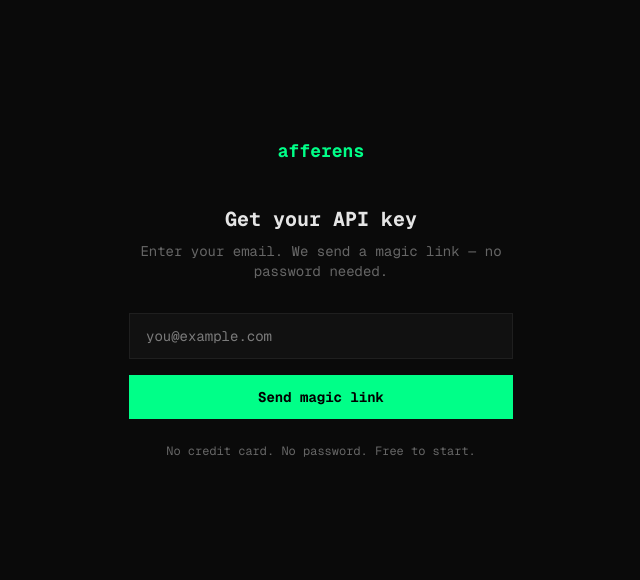
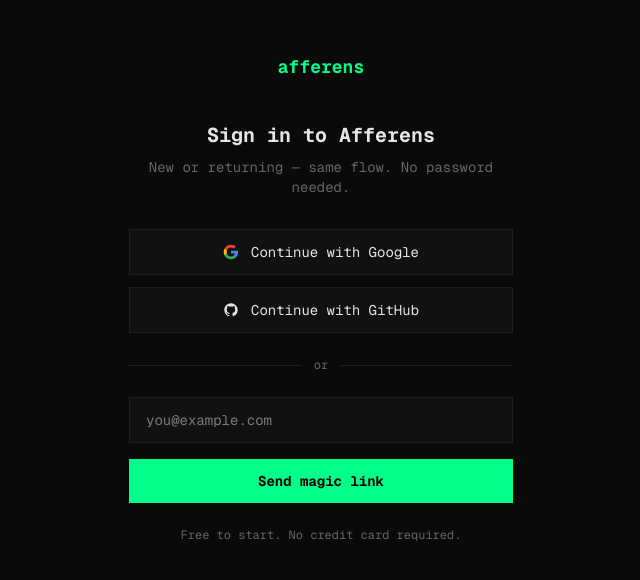
Before and after one commit to afferens/afferens, a Next.js app: page /signup in a window 1280 px wide. Shown: the part 102-682 px from the top of the page, without its empty margins (319-959 px from the left). Built offline with nearby package versions, Linux system fonts and the light colour scheme.

Commit message:
feat: SSO login (Google + GitHub) + rename Get API Key to Sign In

```diff
--- a/app/docs/page.tsx
+++ b/app/docs/page.tsx
@@ -14,7 +14,7 @@
           className="px-4 py-2 text-sm font-medium border"
           style={{ borderColor: 'var(--accent)', color: 'var(--accent)' }}
         >
-          Get API Key
+          Sign In
         </Link>
       </nav>
 
--- a/app/page.tsx
+++ b/app/page.tsx
@@ -17,7 +17,7 @@
             className="px-4 py-2 text-sm font-medium border transition-colors"
             style={{ borderColor: 'var(--accent)', color: 'var(--accent)' }}
           >
-            Get API Key
+            Sign In
           </Link>
         </div>
       </nav>
@@ -48,7 +48,7 @@
             className="px-8 py-3 font-bold text-sm transition-all"
             style={{ background: 'var(--accent)', color: '#000' }}
           >
-            Get your API key — free
+            Get started — free
           </Link>
           <Link
             href="/docs"
--- a/app/pricing/page.tsx
+++ b/app/pricing/page.tsx
@@ -84,7 +84,7 @@
             className="text-xs font-mono font-bold px-4 py-2 flex-shrink-0"
             style={{ border: '1px solid var(--accent)', color: 'var(--accent)' }}
           >
-            Get API Key
+            Sign In Free
           </Link>
         </div>
 
--- a/app/signup/page.tsx
+++ b/app/signup/page.tsx
@@ -10,7 +10,7 @@
   const [loading, setLoading] = useState(false)
   const [error, setError] = useState('')
 
-  async function handleSubmit(e: React.FormEvent) {
+  async function handleMagicLink(e: React.FormEvent) {
     e.preventDefault()
     setLoading(true)
     setError('')
@@ -32,12 +32,21 @@
     }
   }
 
+  async function handleOAuth(provider: 'google' | 'github') {
+    const supabase = createClient()
+    await supabase.auth.signInWithOAuth({
+      provider,
+      options: {
+        redirectTo: `${window.location.origin}/api/auth/callback`,
+      },
+    })
+  }
+
   return (
     <main className="min-h-screen flex flex-col items-center justify-center px-8" style={{ background: 'var(--background)' }}>
 
       <div className="w-full max-w-sm">
 
-        {/* Logo */}
         <div className="mb-10 text-center">
           <Link href="/" className="text-lg font-bold" style={{ color: 'var(--accent)' }}>
             afferens
@@ -51,19 +60,55 @@
             </div>
             <p className="text-sm mt-4" style={{ color: 'var(--muted)' }}>
               Magic link sent to <span style={{ color: 'var(--foreground)' }}>{email}</span>.
-              <br />Click it to get your API key.
+              <br />Click it to access your dashboard.
             </p>
           </div>
         ) : (
           <>
             <h1 className="text-xl font-bold mb-2 text-center" style={{ color: 'var(--foreground)' }}>
-              Get your API key
+              Sign in to Afferens
             </h1>
             <p className="text-sm mb-8 text-center" style={{ color: 'var(--muted)' }}>
-              Enter your email. We send a magic link — no password needed.
+              New or returning — same flow. No password needed.
             </p>
 
-            <form onSubmit={handleSubmit} className="flex flex-col gap-4">
+            {/* SSO buttons */}
+            <div className="flex flex-col gap-3 mb-6">
+              <button
+                onClick={() => handleOAuth('google')}
+                className="w-full py-3 text-sm font-mono border flex items-center justify-center gap-3 transition-colors hover:border-white"
+                style={{ borderColor: 'var(--border)', color: 'var(--foreground)', background: 'var(--surface)' }}
+              >
+                <svg width="16" height="16" viewBox="0 0 24 24" fill="none">
+                  <path d="M22.56 12.25c0-.78-.07-1.53-.2-2.25H12v4.26h5.92c-.26 1.37-1.04 2.53-2.21 3.31v2.77h3.57c2.08-1.92 3.28-4.74 3.28-8.09z" fill="#4285F4"/>
+                  <path d="M12 23c2.97 0 5.46-.98 7.28-2.66l-3.57-2.77c-.98.66-2.23 1.06-3.71 1.06-2.86 0-5.29-1.93-6.16-4.53H2.18v2.84C3.99 20.53 7.7 23 12 23z" fill="#34A853"/>
+                  <path d="M5.84 14.09c-.22-.66-.35-1.36-.35-2.09s.13-1.43.35-2.09V7.07H2.18C1.43 8.55 1 10.22 1 12s.43 3.45 1.18 4.93l2.85-2.22.81-.62z" fill="#FBBC05"/>
+                  <path d="M12 5.38c1.62 0 3.06.56 4.21 1.64l3.15-3.15C17.45 2.09 14.97 1 12 1 7.7 1 3.99 3.47 2.18 7.07l3.66 2.84c.87-2.6 3.3-4.53 6.16-4.53z" fill="#EA4335"/>
+                </svg>
+                Continue with Google
+              </button>
+
+              <button
+                onClick={() => handleOAuth('github')}
+                className="w-full py-3 text-sm font-mono border flex items-center justify-center gap-3 transition-colors hover:border-white"
+                style={{ borderColor: 'var(--border)', color: 'var(--foreground)', background: 'var(--surface)' }}
+              >
+                <svg width="16" height="16" viewBox="0 0 24 24" fill="currentColor">
+                  <path d="M12 2C6.477 2 2 6.484 2 12.017c0 4.425 2.865 8.18 6.839 9.504.5.092.682-.217.682-.483 0-.237-.008-.868-.013-1.703-2.782.605-3.369-1.343-3.369-1.343-.454-1.158-1.11-1.466-1.11-1.466-.908-.62.069-.608.069-.608 1.003.07 1.531 1.032 1.531 1.032.892 1.53 2.341 1.088 2.91.832.092-.647.35-1.088.636-1.338-2.22-.253-4.555-1.113-4.555-4.951 0-1.093.39-1.988 1.029-2.688-.103-.253-.446-1.272.098-2.65 0 0 .84-.27 2.75 1.026A9.564 9.564 0 0112 6.844c.85.004 1.705.115 2.504.337 1.909-1.296 2.747-1.027 2.747-1.027.546 1.379.202 2.398.1 2.651.64.7 1.028 1.595 1.028 2.688 0 3.848-2.339 4.695-4.566 4.943.359.309.678.92.678 1.855 0 1.338-.012 2.419-.012 2.747 0 .268.18.58.688.482A10.019 10.019 0 0022 12.017C22 6.484 17.522 2 12 2z"/>
+                </svg>
+                Continue with GitHub
+              </button>
+            </div>
+
+            {/* Divider */}
+            <div className="flex items-center gap-3 mb-6">
+              <div className="flex-1 h-px" style={{ background: 'var(--border)' }} />
+              <span className="text-xs font-mono" style={{ color: 'var(--muted)' }}>or</span>
+              <div className="flex-1 h-px" style={{ background: 'var(--border)' }} />
+            </div>
+
+            {/* Magic link */}
+            <form onSubmit={handleMagicLink} className="flex flex-col gap-4">
               <input
                 type="email"
                 required
@@ -71,11 +116,7 @@
                 value={email}
                 onChange={(e) => setEmail(e.target.value)}
                 className="w-full px-4 py-3 text-sm font-mono border bg-transparent outline-none focus:border-[var(--accent)] transition-colors"
-                style={{
-                  borderColor: 'var(--border)',
-                  color: 'var(--foreground)',
-                  background: 'var(--surface)',
-                }}
+                style={{ borderColor: 'var(--border)', color: 'var(--foreground)', background: 'var(--surface)' }}
               />
 
               {error && (
@@ -93,7 +134,7 @@
             </form>
 
             <p className="text-xs text-center mt-6" style={{ color: 'var(--muted)' }}>
-              No credit card. No password. Free to start.
+              Free to start. No credit card required.
             </p>
           </>
         )}
```
